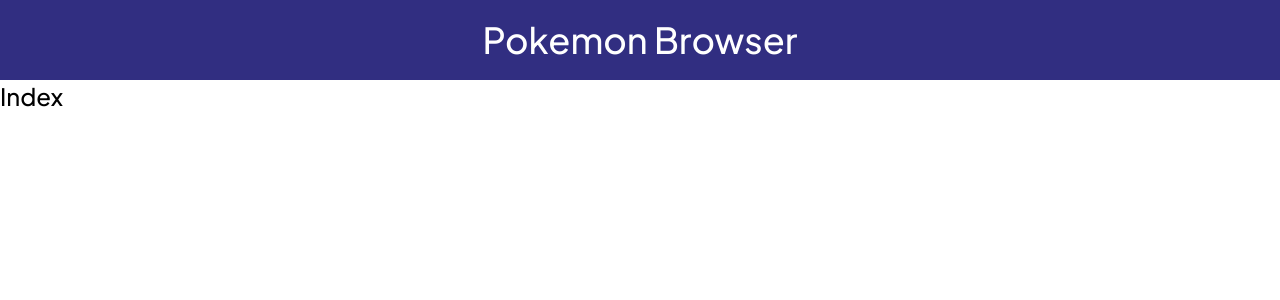
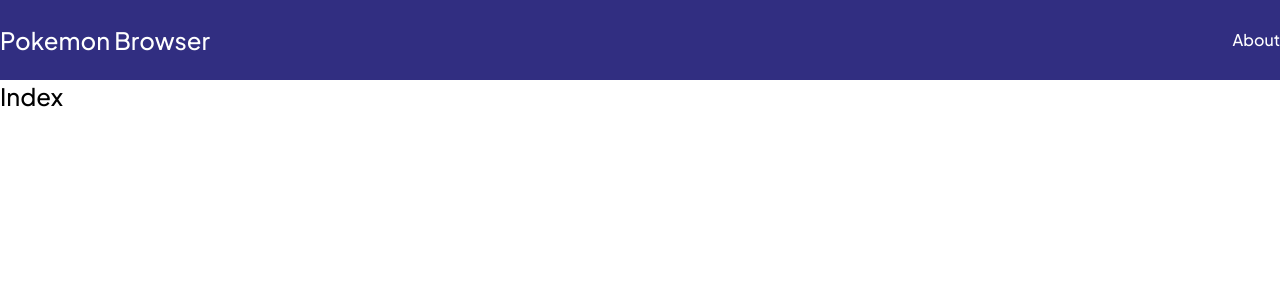
Before and after one commit to JohnPevien/React-Pokemon-Browser, a Next.js app: page / in a window 1280 px wide. Shown: the top 300 px of the page. Built offline with nearby package versions, Linux system fonts and the light colour scheme.

Commit message:
Update Navigation component

```diff
--- a/components/Navigation.tsx
+++ b/components/Navigation.tsx
@@ -2,11 +2,19 @@
 type Props = {};
 export default function Navigation({}: Props) {
   return (
-    <header className="flex h-20 bg-indigo-900">
-      <div className="flex items-center justify-center flex-1 text-white">
-        <Link href="/">
-          <a className="text-4xl font-medium text-white">Pokemon Browser</a>
-        </Link>
+    <header className="flex  h-20 bg-indigo-900  text-white">
+      <div className="container flex items-center">
+        <div className="flex">
+          <Link href="/">
+            <a className="text-2xl font-medium text-white">Pokemon Browser</a>
+          </Link>
+        </div>
+        <div className="flex items-center justify-center flex-1 text-white"></div>
+        <div className=" flex items-center justify-end flex-1 text-white">
+          <Link href="/about">
+            <a className="text-base font-medium text-white">About</a>
+          </Link>
+        </div>
       </div>
     </header>
   );
```
